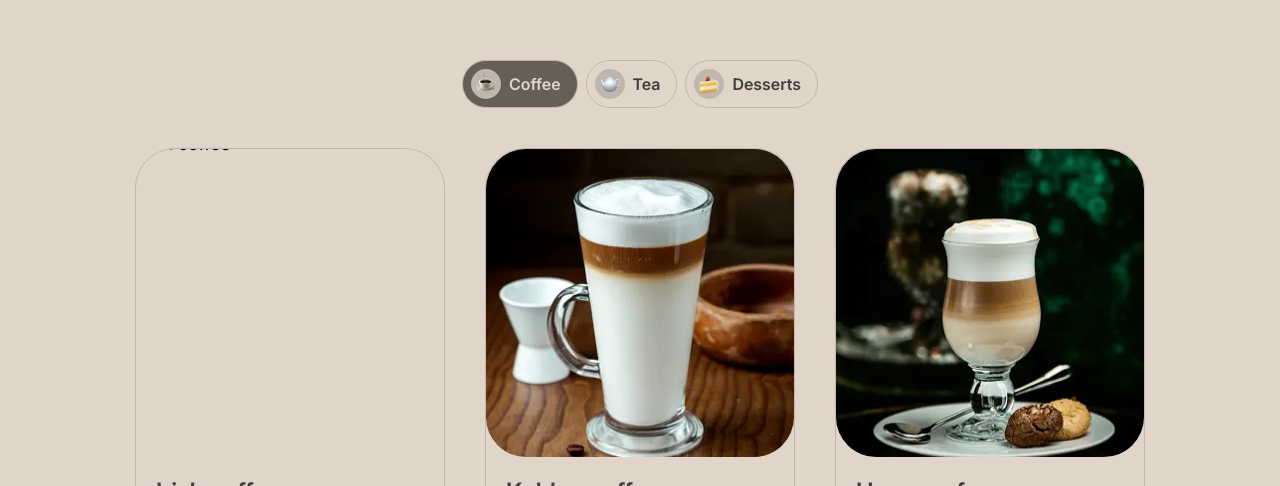
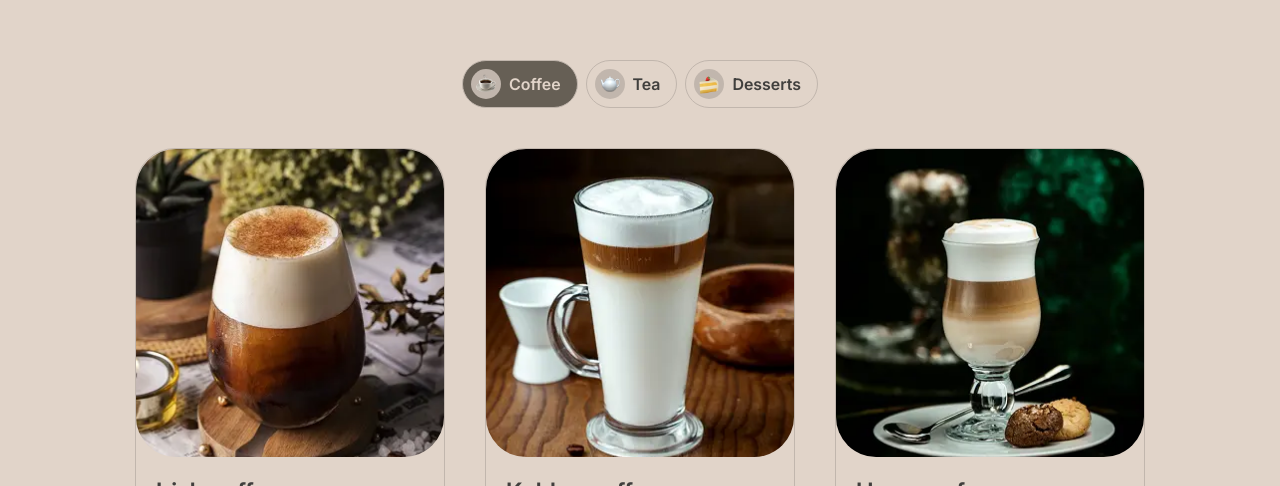
Before and after one commit to ugorphpgo/rsschool-landing-page, a website: page catalog.html in a window 1280 px wide. Shown: the part 314-800 px from the top of the page. Drawn offline with Linux system fonts and the light colour scheme.

Commit message:
fix: fix filename for image

```diff
--- a/catalog.html
+++ b/catalog.html
@@ -72,7 +72,7 @@
                 <div class="catalog__grid">
                     <div class="preview__card">
                         <div class="card__box">
-                            <img class="card__image" src="assets/images/coffee-1-preview.png" alt="Irish coffee">
+                            <img class="card__image" src="assets/images/coffee-1-preview.webp" alt="Irish coffee">
                         </div>
                         <div class="preview__description">
                             <div class="preview__title">
```
